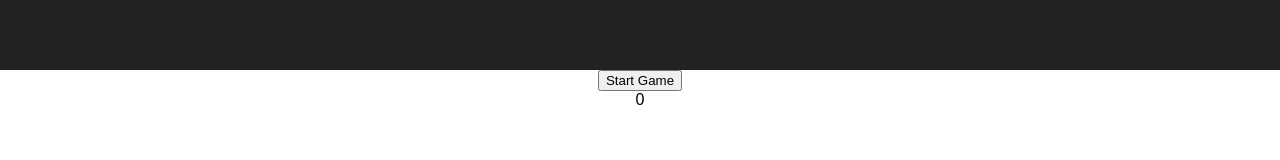
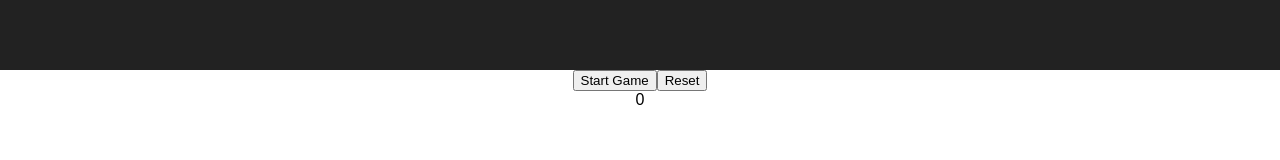
Before and after one commit to JasonLev/react-redux-memory-match, a React (Create React App) app: page / in a window 1280 px wide. Shown: the part 120-280 px from the top of the page. Built offline with nearby package versions, Linux system fonts and the light colour scheme.

Commit message:
f/reset button

```diff
--- a/src/App.js
+++ b/src/App.js
@@ -9,11 +9,17 @@ class App extends Component {
     this.state = {
       active: false
     }
-    this.toggleGameChange = this.toggleGameChange.bind(this);
+    this.startGameChange = this.startGameChange.bind(this);
+    this.stopGameChange = this.stopGameChange.bind(this);
   }
-  toggleGameChange(){
+  startGameChange(){
     this.setState({
-      active: !this.state.active
+      active: true
+    })
+  }
+  stopGameChange(){
+    this.setState({
+      active: false
     })
   }
   render() {
@@ -22,7 +28,7 @@ class App extends Component {
         <header className="App-header">
           <h1 className="App-title">Memory Match Game</h1>
         </header>
-        <GameStatus toggleGame={this.toggleGameChange} gameActive={this.state.active} />
+        <GameStatus startGame={this.startGameChange} stopGame={this.stopGameChange} gameActive={this.state.active} />
         <Board gameActive={this.state.active} />
       </div>
     );
--- a/src/components/Button.js
+++ b/src/components/Button.js
@@ -3,5 +3,4 @@ import React, { Component } from 'react';
 function Button(props) {
   return <button onClick={props.handleClick}>{props.gameActive ? "Pause Game" : "Start Game"}</button>
 }
-
 export default Button;
--- a/src/components/GameStatus.js
+++ b/src/components/GameStatus.js
@@ -1,17 +1,40 @@
 import React, { Component } from 'react';
 import Timer from './Timer';
 import Button from './Button';
+import ResetButton from './ResetButton';
 
 
 class GameStatus extends Component {
   constructor(props){
     super(props);
+    this.state = {
+      reset: false,
+    }
+    this.toggleReset = this.toggleReset.bind(this);
+    this.toggleGame = this.toggleGame.bind(this);
+  }
+  toggleReset(){
+    this.setState({
+      reset: !this.state.reset
+    });
+    this.props.stopGame();
+  }
+  toggleGame(){
+    if (this.props.gameActive) {
+      this.props.stopGame();
+    } else {
+      this.props.startGame();
+    }
   }
   render() {
     return (
       <div>
-        <Button handleClick={this.props.toggleGame} gameActive={this.props.gameActive} />
-        <Timer currentTime={0} gameActive={this.props.gameActive}/>
+        <Button handleClick={this.toggleGame} gameActive={this.props.gameActive} />
+        <ResetButton handleReset={this.toggleReset}  />
+        <Timer initTime={0}
+               gameActive={this.props.gameActive}
+               reset={this.state.reset}
+               toggleReset={this.toggleReset} />
       </div>
     );
   }
--- /dev/null
+++ b/src/components/ResetButton.js
@@ -0,0 +1,7 @@
+import React, { Component } from 'react';
+
+function ResetButton(props) {
+  return <button onClick={props.handleReset}>Reset</button>
+}
+
+export default ResetButton;
--- a/src/components/Timer.js
+++ b/src/components/Timer.js
@@ -4,14 +4,22 @@ class Timer extends Component {
   constructor(props){
     super(props);
     this.state = {
-      time: this.props.currentTime
+      time: this.props.initTime
     }
     this.counter = this.counter.bind(this)
+    this.reset = this.reset.bind(this)
   }
   counter() {
     this.setState({
       time: this.state.time + 1
     });
+  }
+  reset(){
+    this.onPause();
+    this.setState({
+      time: 0
+    });
+    this.props.toggleReset();
   }
   onStart(){
     this.timerIntervalID = setInterval(this.counter, 1000);
@@ -20,11 +28,14 @@ class Timer extends Component {
     clearInterval(this.timerIntervalID);
   }
   componentWillReceiveProps(nextProps) {
-    console.log("new props");
     if (nextProps.gameActive) {
       this.onStart()
     } else {
       this.onPause()
+    }
+    if (nextProps.reset) {
+      console.log("reset hit");
+      this.reset();
     }
   }
   render() {
```
